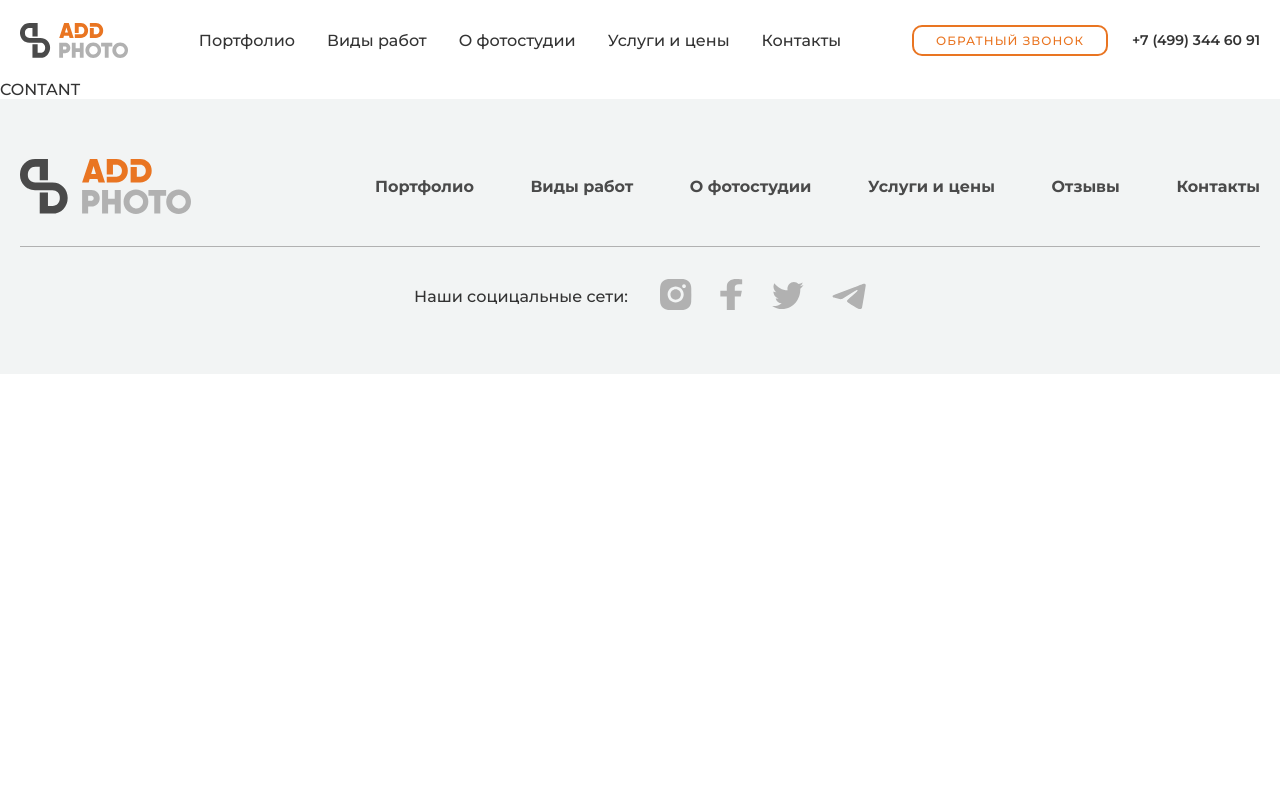
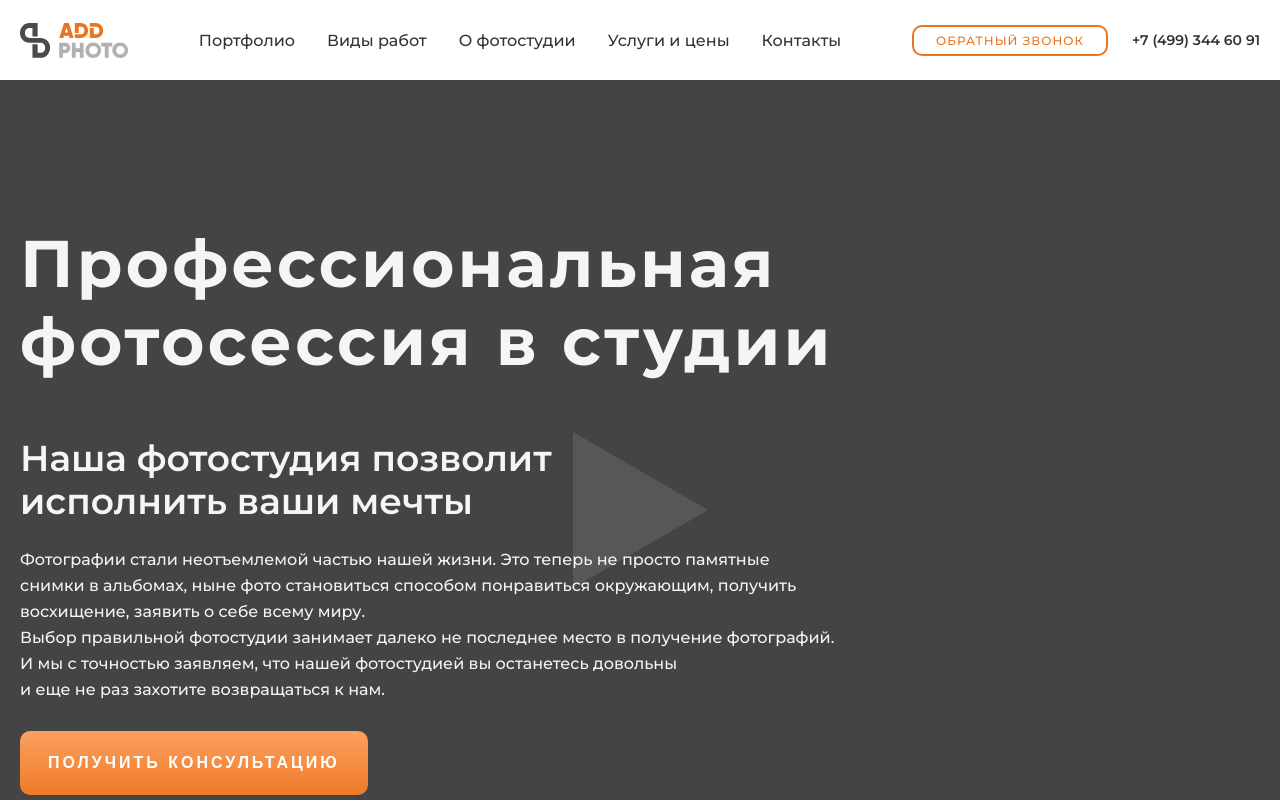
Before and after one commit to ArtBiriukov/photo_studia, a website with bundled scripts: page src/index.html in a window 1280 px wide. Shown: the top 800 px of the page. Built offline with nearby package versions, Linux system fonts and the light colour scheme; files whose address does not match are found by name.

Commit message:
main screen done

```diff
--- /dev/null
+++ b/src/html/blocks/main-screen.html
@@ -0,0 +1,14 @@
+<section class="main-screen" id="main-screen">
+  <div class="main-screen__wrapper container">
+    <div class="main-screen__content">
+      <h1 class="main-screen__heading">Профессиональная фотосессия в студии</h1>
+      <h3 class="main-screen__title">Наша фотостудия позволит <br />
+        исполнить ваши мечты</h3>
+      <p class="main-screen__text">Фотографии стали неотъемлемой частью нашей жизни. Это теперь не просто памятные снимки в альбомах, ныне фото становиться способом понравиться окружающим, получить восхищение, заявить о себе всему миру. <br />
+        Выбор правильной фотостудии занимает далеко не последнее место в получение фотографий. И мы с точностью заявляем, что нашей фотостудией вы останетесь довольны <br />
+        и еще не раз захотите возвращаться к нам.</p>
+      <button href="#" class="main-screen__btn btn">Получить консультацию</button>
+    </div>
+  </div>
+
+</section>
--- a/src/index.html
+++ b/src/index.html
@@ -8,7 +8,7 @@
   @@include('html/header.html')
 
   <main>
-    CONTANT
+    @@include('html/blocks/main-screen.html')
   </main>
 
   @@include('html/footer.html')
--- /dev/null
+++ b/src/scss/blocks/mainScreen.scss
@@ -0,0 +1,93 @@
+.main-screen {
+  background-color: #444;
+  background-image: url(../images/icons/icon_play.svg);
+  background-repeat: no-repeat;
+  background-position: center;
+  color: $text_white;
+  padding: 145px 0;
+
+  @media screen and (max-width: 1024px) {
+    background-image: url(../images/icons/icon_play-tablet.svg);
+    padding: 70px 0;
+  }
+
+  @media screen and (max-width: 896px) {
+    background-image: url(../images/icons/icon_play-mobile.svg);
+    padding: 183px 0;
+  }
+
+  &__content {
+    width: 815px;
+
+    @media screen and (max-width: 1024px) {
+      width: 773px;
+    }
+
+    @media screen and (max-width: 896px) {
+      width: initial;
+      text-align: center;
+    }
+  }
+
+  &__heading {
+    font-size: 66px;
+    line-height: 78px;
+    letter-spacing: 3.2px;
+    margin-bottom: 56px;
+
+    @media screen and (max-width: 1024px) {
+      font-size: 48px;
+      line-height: 52px;
+      letter-spacing: 2.3px;
+      margin-bottom: 32px;
+    }
+
+    @media screen and (max-width: 896px) {
+      font-size: 24px;
+      line-height: 140%;
+      letter-spacing: 1.2px;
+    }
+  }
+
+  &__title {
+    font-weight: 600;
+    font-size: 36px;
+    line-height: 120%;
+    margin-bottom: 24px;
+
+    @media screen and (max-width: 1024px) {
+      font-size: 24px;
+      line-height: 140%;
+      margin-bottom: 15px;
+    }
+
+    @media screen and (max-width: 896px) {
+      display: none;
+    }
+  }
+
+  &__text {
+    font-weight: 500;
+    font-size: 16px;
+    line-height: 26px;
+    margin-bottom: 28px;
+
+    @media screen and (max-width: 1024px) {
+      font-size: 16px;
+      line-height: 26px;
+      margin-bottom: 32px;
+    }
+
+    @media screen and (max-width: 896px) {
+      display: none;
+    }
+  }
+
+  &__btn {
+    padding: 22px 28px;
+
+    @media screen and (max-width: 896px) {
+      padding: 20px 21px;
+    }
+  }
+}
--- a/src/scss/modules/global.scss
+++ b/src/scss/modules/global.scss
@@ -47,22 +47,51 @@ img {
   max-width: 1270px;
   padding: 0 15px;
   margin: 0 auto;
-}
 
-//TABLE
-@media screen and (max-width: 1024px) {
-  .container {
+  @media screen and (max-width: 1024px) {
     max-width: 890px;
   }
-}
 
-//MOBILE
-@media screen and (max-width: 896px) {
-  .container {
+  @media screen and (max-width: 896px) {
     max-width: 100%;
   }
 }
 
+.btn {
+  border: none;
+  border-radius: 10px;
+  background: linear-gradient(180deg, #FFA96B -21.43%, #EE7A28 100%);
+  color: #fff;
+
+  font-weight: 600;
+  font-size: 16px;
+  line-height: 20px;
+  text-align: center;
+  letter-spacing: 3px;
+  text-transform: uppercase;
+
+  cursor: pointer;
+  @include transition(background);
+
+  &:hover {
+    background: linear-gradient(180deg, #FFA96B 58.75%, #EE7A28 173.44%);
+  }
+
+  &:active {
+    background: linear-gradient(180deg, #FFA96B 58.75%, #EE7A28 173.44%);
+  }
+
+  @media screen and (max-width: 896px) {
+    font-size: 14px;
+    line-height: 17px;
+  }
+}
+
+//TABLE
+@media screen and (max-width: 1024px) {}
+
+//MOBILE
+@media screen and (max-width: 896px) {}
 
 /*
 @media screen and (max-width: 1199.98px) {}
@@ -71,7 +100,6 @@ img {
 
 @media screen and (max-width: 767.98px) {}*/
 
-
 @media screen and (max-width: 1024px) {}
 
 @media screen and (max-width: 896px) {}
--- a/src/scss/style.scss
+++ b/src/scss/style.scss
@@ -8,6 +8,7 @@
 
 //BLOCKS
 @import "./blocks/header.scss";
+@import "./blocks/mainScreen";
 
 
 
```
Also changed, not shown: dist/css/style.min.css, dist/images/icons/icon_play-mobile.svg (added), dist/images/icons/icon_play-mobilesvg.svg (added), dist/images/icons/icon_play-tablet.svg (added), dist/images/icons/icon_play.svg (added), dist/index.html, src/images/icons/icon_play-mobile.svg (added), src/images/icons/icon_play-tablet.svg (added), src/images/icons/icon_play.svg (added).
